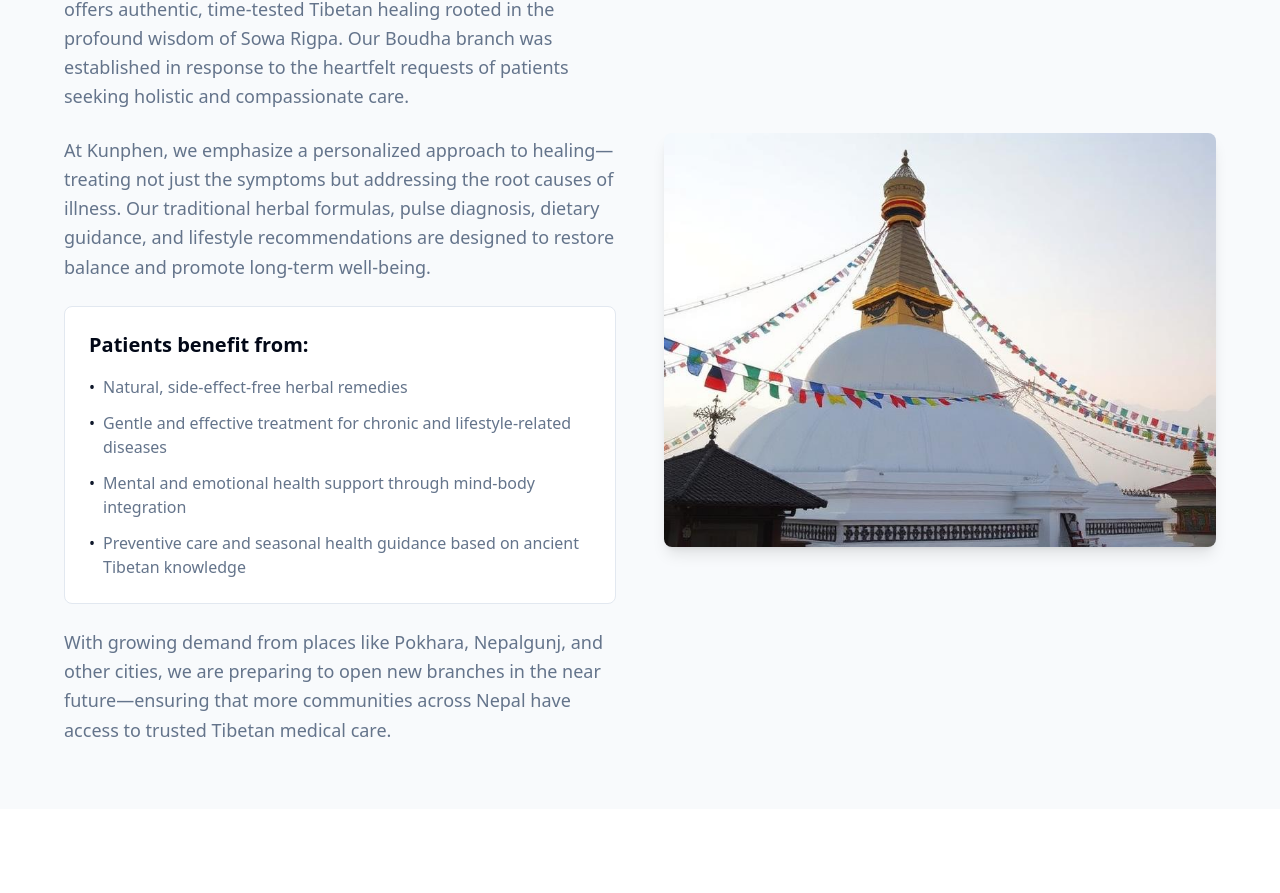
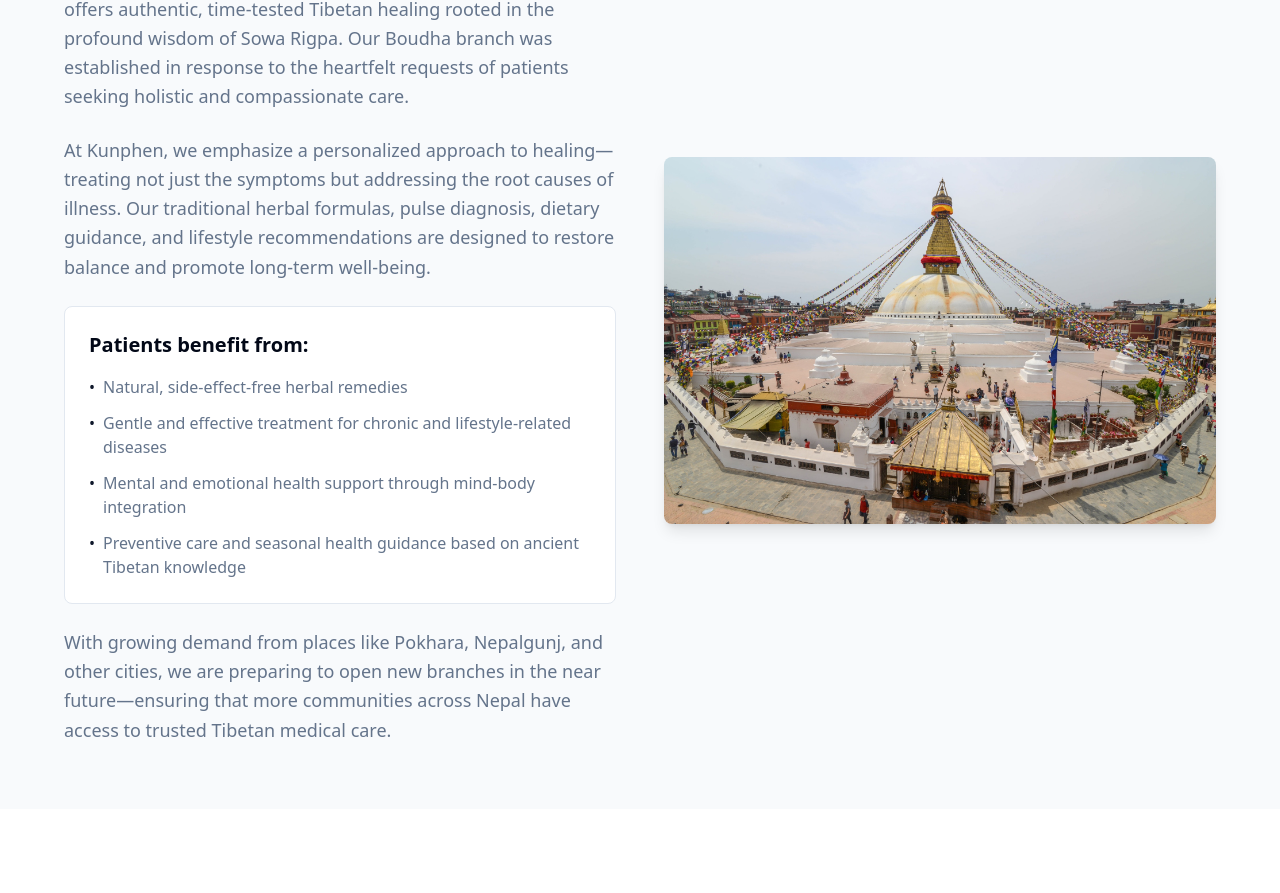
Before and after one commit to lungsang25/kunphen-healing-web, a React (Vite) app: page / in a window 1280 px wide. Shown: the part 3355-4248 px from the top of the page. Built offline with nearby package versions, Linux system fonts and the light colour scheme.

Commit message:
Update Boudhanath Stupa Image
Updated the image used for the Branch Clinic section to a new provided image.

```diff
--- a/src/components/BranchClinic.tsx
+++ b/src/components/BranchClinic.tsx
@@ -1,4 +1,4 @@
-import boudhanathImage from "@/assets/boudhanath-stupa.jpg";
+
 
 const BranchClinic = () => {
   return (
@@ -11,7 +11,7 @@ const BranchClinic = () => {
         <div className="grid lg:grid-cols-2 gap-12 items-center max-w-6xl mx-auto">
           <div className="lg:order-last">
             <img
-              src={boudhanathImage}
+              src="/lovable-uploads/166bf338-496b-42bc-af2f-9b50dbfd9517.png"
               alt="Boudhanath Stupa - UNESCO World Heritage Site"
               className="w-full h-auto rounded-lg shadow-lg"
             />
```
Also changed, not shown: public/lovable-uploads/166bf338-496b-42bc-af2f-9b50dbfd9517.png (added).
